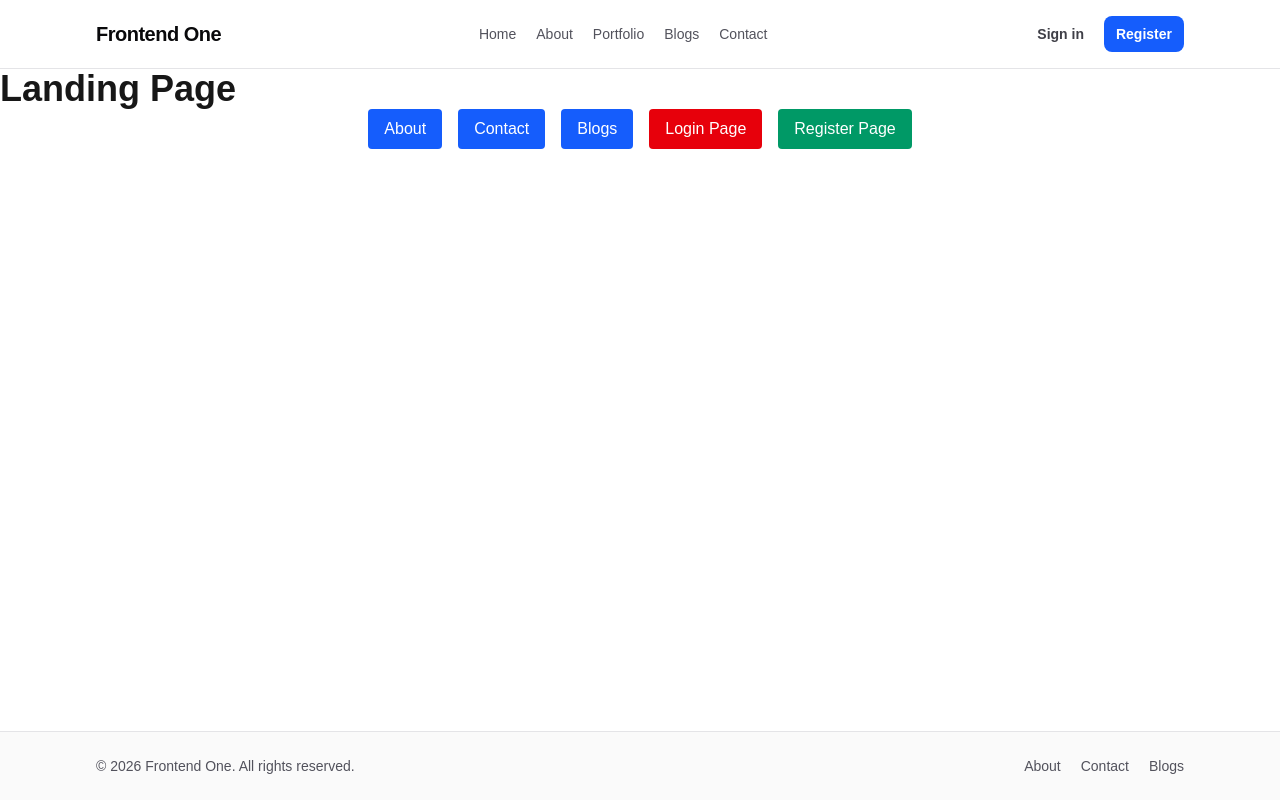
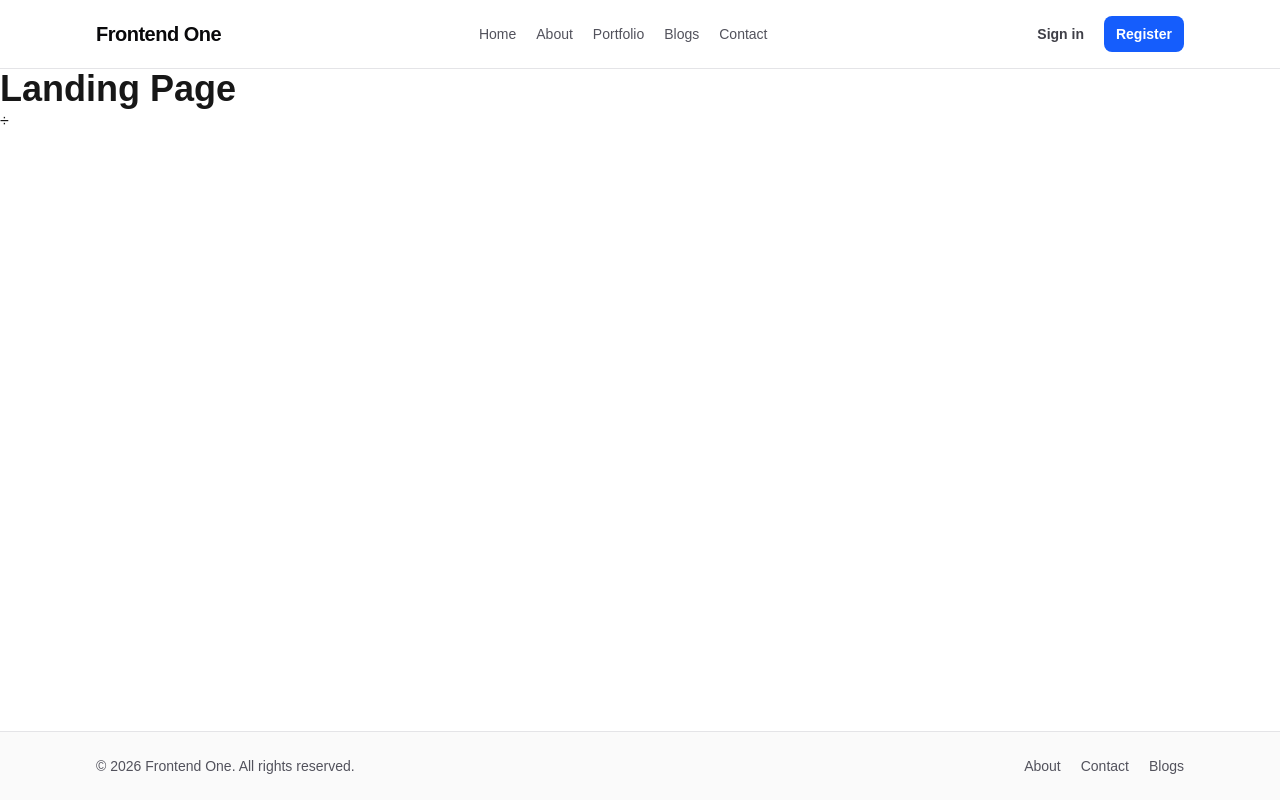
Before and after one commit to SudanBasnet/frontend-1, a Next.js app: page / in a window 1280 px wide. Built offline with nearby package versions, Linux system fonts and the light colour scheme.

Commit message:
remove: duplicates

```diff
--- a/src/app/page.js
+++ b/src/app/page.js
@@ -3,39 +3,7 @@ import Link from "next/link";
 export default function HomePage() {
   return (
     <section>
-      <h1 className="text-4xl font-bold">Landing Page</h1>
-      <div className="flex justify-center gap-4 ">
-        <Link
-          href="/about"
-          className="inline-block rounded bg-blue-600 px-4 py-2 text-white"
-        >
-          About
-        </Link>
-        <Link
-          href="/contact"
-          className="inline-block rounded bg-blue-600 px-4 py-2 text-white"
-        >
-          Contact
-        </Link>
-        <Link
-          href="/blogs"
-          className="inline-block rounded bg-blue-600 px-4 py-2 text-white"
-        >
-          Blogs
-        </Link>
-        <Link
-          href="/login"
-          className="inline-block rounded bg-red-600 px-4 py-2 text-white"
-        >
-          Login Page
-        </Link>
-        <Link
-          href="/register"
-          className="inline-block rounded bg-emerald-600 px-4 py-2 text-white"
-        >
-          Register Page
-        </Link>
-      </div>
+      <h1 className="text-4xl font-bold">Landing Page</h1>÷
     </section>
   );
 }
--- a/src/components/Dashboard/Dashboard.jsx
+++ b/src/components/Dashboard/Dashboard.jsx
@@ -1,5 +1,4 @@
 import Link from "next/link";
-import DashboardSidebar from "./DashboardSidebar";
 
 const overviewItems = [
   { label: "Published posts", accent: "bg-blue-500" },
@@ -29,9 +28,7 @@ const quickLinks = [
 export default function Dashboard() {
   return (
     <section className="flex flex-1 bg-zinc-950 px-4 py-8 text-zinc-100 sm:px-6 lg:px-8">
-      <div className="mx-auto grid w-full max-w-7xl gap-6 lg:grid-cols-[240px_minmax(0,1fr)]">
-        <DashboardSidebar />
-
+      <div className="mx-auto w-full max-w-6xl">
         <div className="min-w-0">
           <header className="flex flex-col gap-4 sm:flex-row sm:items-end sm:justify-between">
             <div>
```
